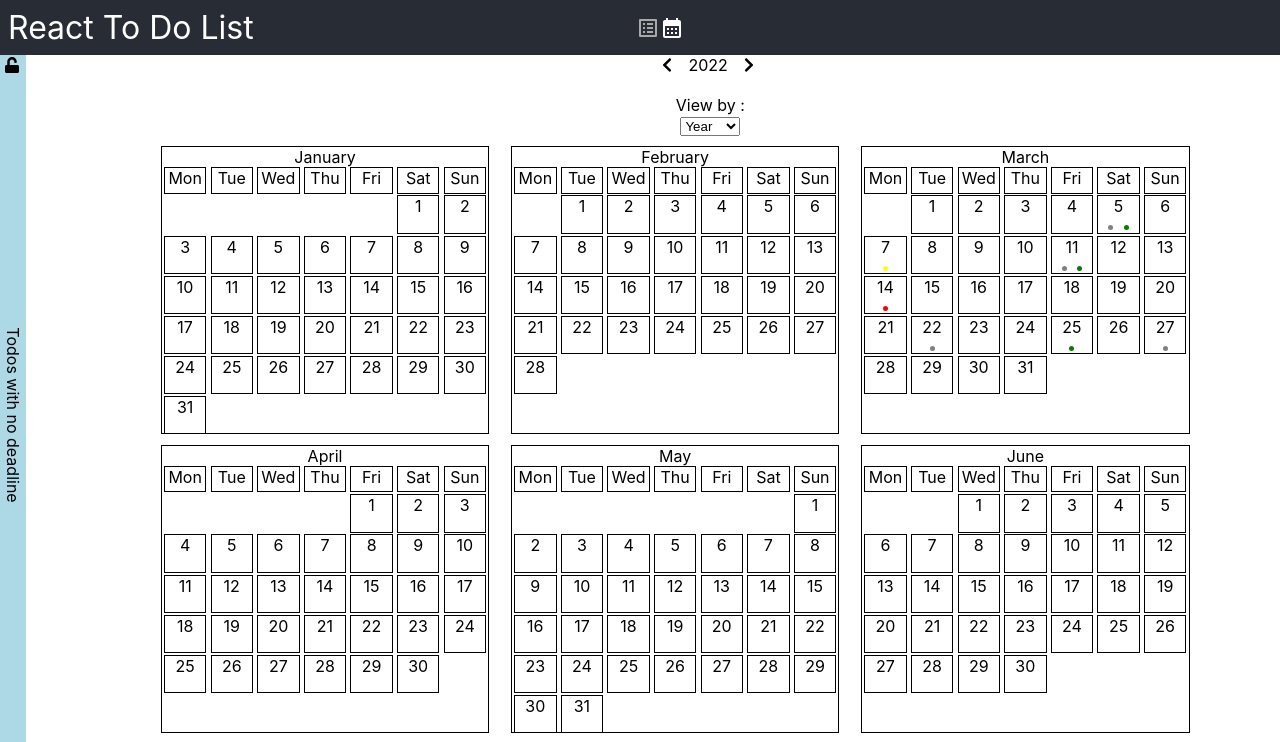
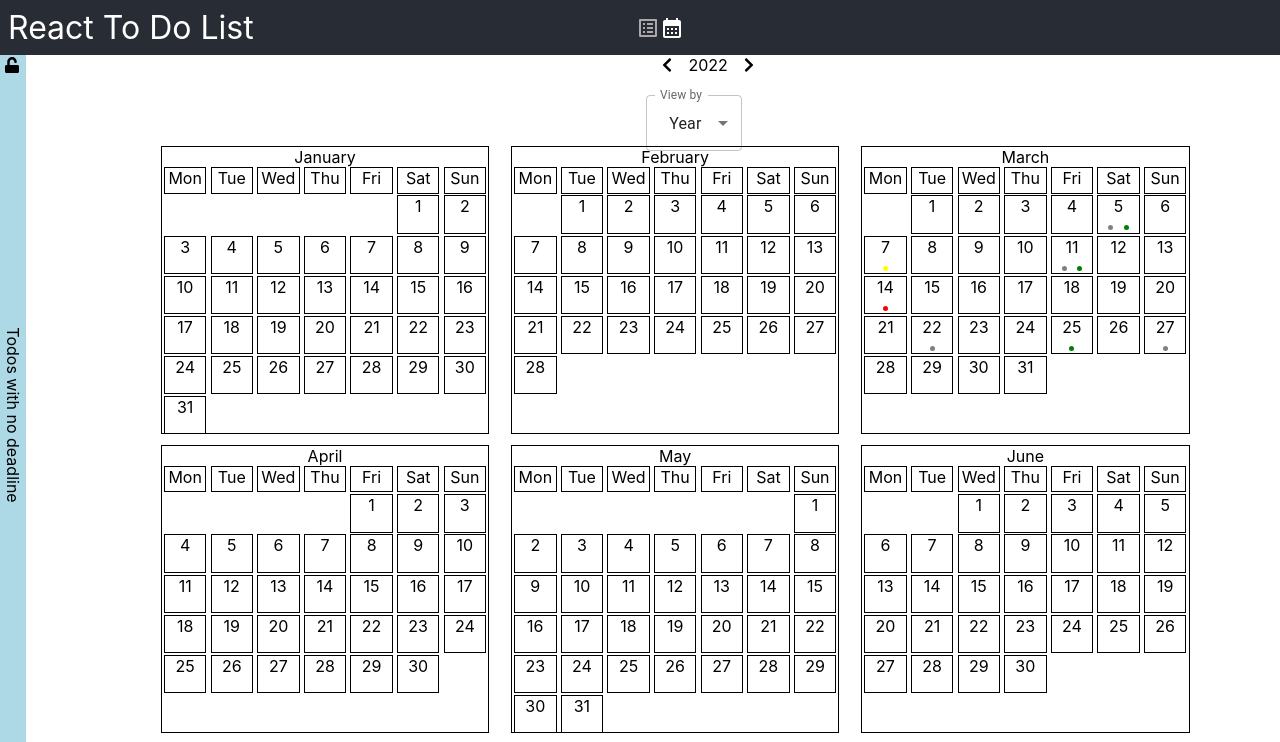
Before and after one commit to Skyrlon/react-todo-list, a React (Create React App) app: page /calendar in a window 1280 px wide. Shown: the top 742 px of the page. Built offline with nearby package versions, Linux system fonts and the light colour scheme.

Commit message:
Change calendar view select native by mui

```diff
--- a/src/pages/CalendarPage.jsx
+++ b/src/pages/CalendarPage.jsx
@@ -7,6 +7,7 @@ import Calendar from "../components/Calendar.jsx";
 import TodosNoDeadlineSidebar from "../components/TodosNoDeadlineSidebar.jsx";
 import handleOneDigitNumber from "../utils/handleOneDigitNumber.jsx";
 import TodoForm from "../components/TodoForm.jsx";
+import { FormControl, InputLabel, MenuItem, Select } from "@mui/material";
 
 const StyledCalendarPage = styled.div`
   display: grid;
@@ -19,7 +20,7 @@ const StyledCalendarPage = styled.div`
   & .view {
     grid-area: view;
     margin-left: 45%;
-    width: 10vw;
+    width: 6rem;
   }
 `;
 
@@ -208,15 +209,19 @@ const CalendarPage = ({ todos, modifyTodos }) => {
         />
       )}
 
-      <div className="view">
-        <label htmlFor="view">View by : </label>
-        <select name="view" value={calendarFormat} onChange={handleChangeView}>
-          <option value="year">Year</option>
-          <option value="month">Month</option>
-          <option value="week">Week</option>
-          <option value="day">Day</option>
-        </select>
-      </div>
+      <FormControl className="view">
+        <InputLabel>View by</InputLabel>
+        <Select
+          value={calendarFormat}
+          onChange={handleChangeView}
+          label="View by"
+        >
+          <MenuItem value="year">Year</MenuItem>
+          <MenuItem value="month">Month</MenuItem>
+          <MenuItem value="week">Week</MenuItem>
+          <MenuItem value="day">Day</MenuItem>
+        </Select>
+      </FormControl>
 
       <TodosNoDeadlineSidebar
         todos={todos}
```
